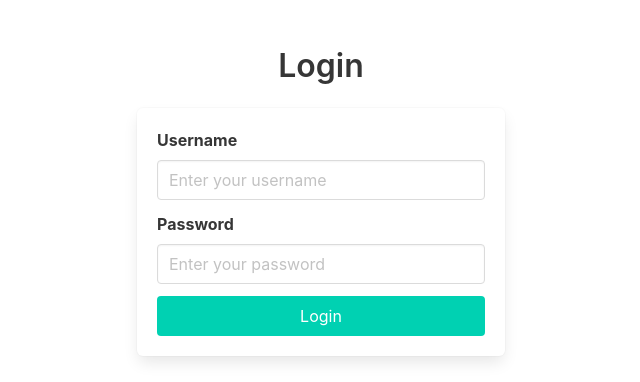
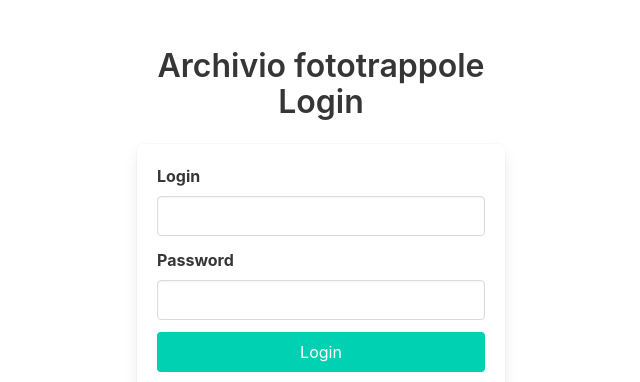
Before and after one commit to olivierfriard/camera_trap_archive, a Python web app: template templates/login.html in a window 1280 px wide. Shown: the top 382 px of the page, without its empty margins (319-959 px from the left). Run offline with Jinja, Linux system fonts and the light colour scheme; the template is opened without the code that fills it, so the values that code supplies are empty.

Commit message:
some changes

```diff
--- a/templates/login.html
+++ b/templates/login.html
@@ -11,7 +11,7 @@
   <div class="container">
     <div class="columns is-centered">
       <div class="column is-4-desktop">
-        <h1 class="title has-text-centered">Login</h1>
+        <h1 class="title has-text-centered">Archivio fototrappole<br>Login</h1>
         {% with messages = get_flashed_messages() %}
           {% if messages %}
             <div class="notification is-danger">
@@ -24,16 +24,16 @@
         <div class="box">
           <form method="POST">
             <div class="field">
-              <label class="label">Username</label>
+              <label class="label">Login</label>
               <div class="control">
-                <input class="input" type="text" name="username" placeholder="Enter your username" required>
+                <input class="input" type="text" name="username"  required>
               </div>
             </div>
 
             <div class="field">
               <label class="label">Password</label>
               <div class="control">
-                <input class="input" type="password" name="password" placeholder="Enter your password" required>
+                <input class="input" type="password" name="password"  required>
               </div>
             </div>
 
```
